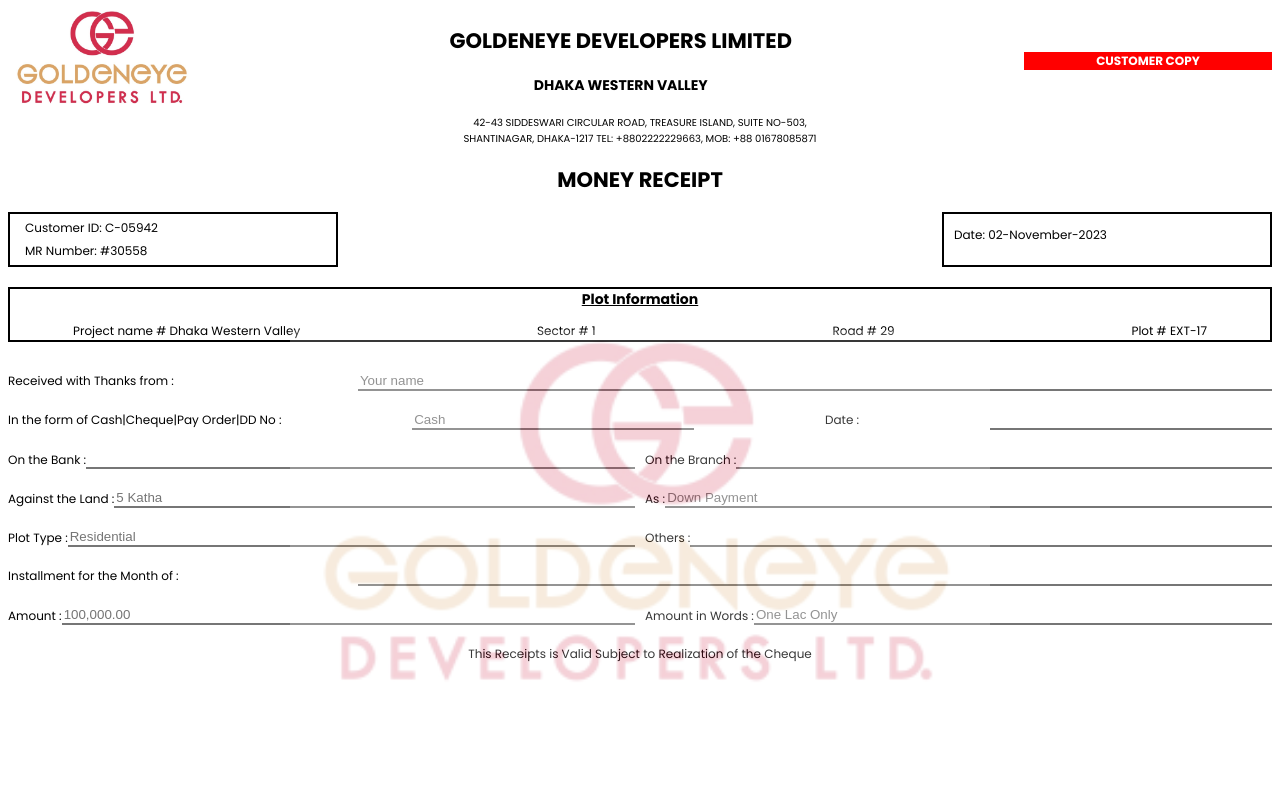
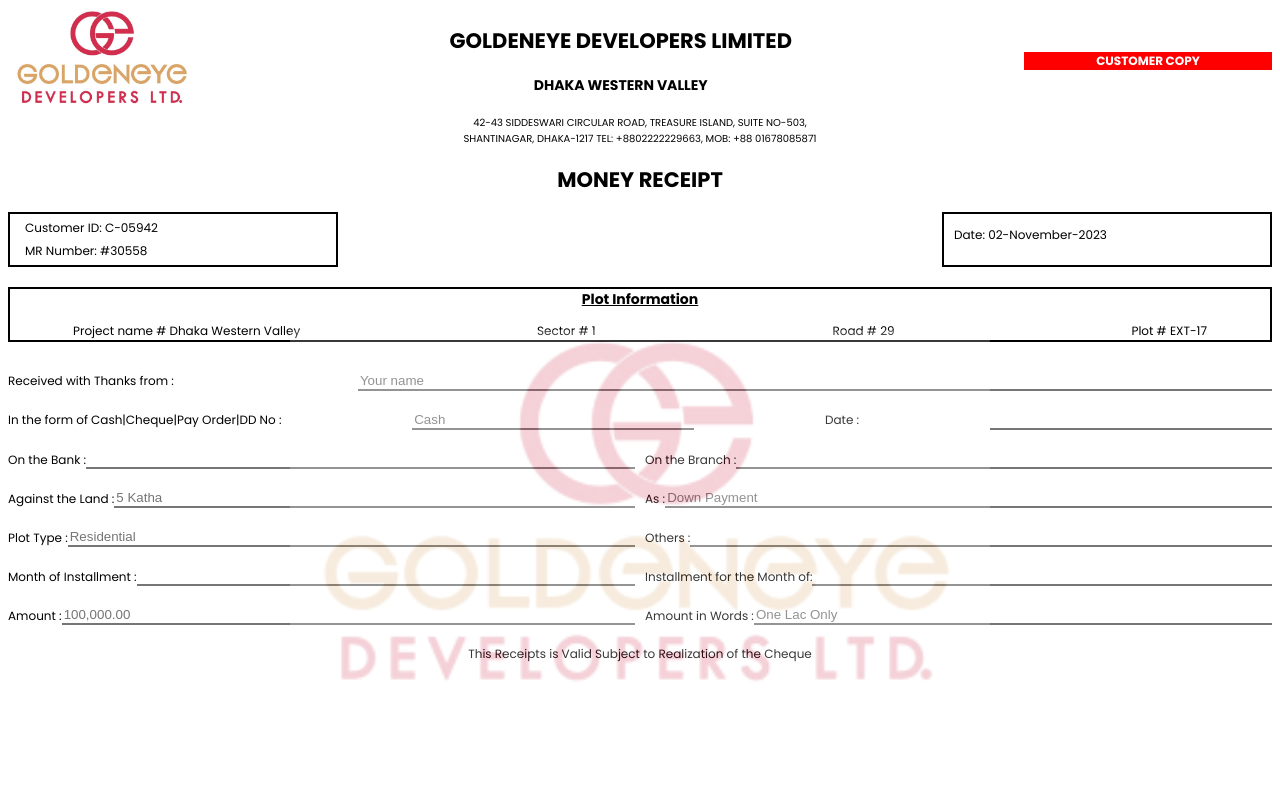
Before and after one commit to priyoislam/money-receipt_Anik, a plain HTML site: page index.html in a window 1280 px wide. Shown: the top 793 px of the page. Drawn offline with Linux system fonts and the light colour scheme.

Commit message:
form-installment

```diff
--- a/index.html
+++ b/index.html
@@ -129,8 +129,15 @@
 
                 </div>
                 <div class="form-group">
-                    <label class="control" for="">Installment for the Month of :</label>
-                    <input id="" name="name" type="text" placeholder="" class="form-control-received">
+                    <div style="padding-right: 10px;" class="form-size">
+                        <label class="control" for="">Month of Installment :</label>
+                        <input  id="" name="name" type="text" placeholder="" class="form-control">
+                    </div>
+                    <div class="form-size">
+                        <label class="control" for="">Installment for the Month of:</label>
+                        <input id="" name="name" type="text" placeholder="" class="form-control" style="width: 40%;">
+                    </div>
+
                 </div>
                 <div class="form-group">
                     <div style="padding-right: 10px;"  class="form-size">
```
